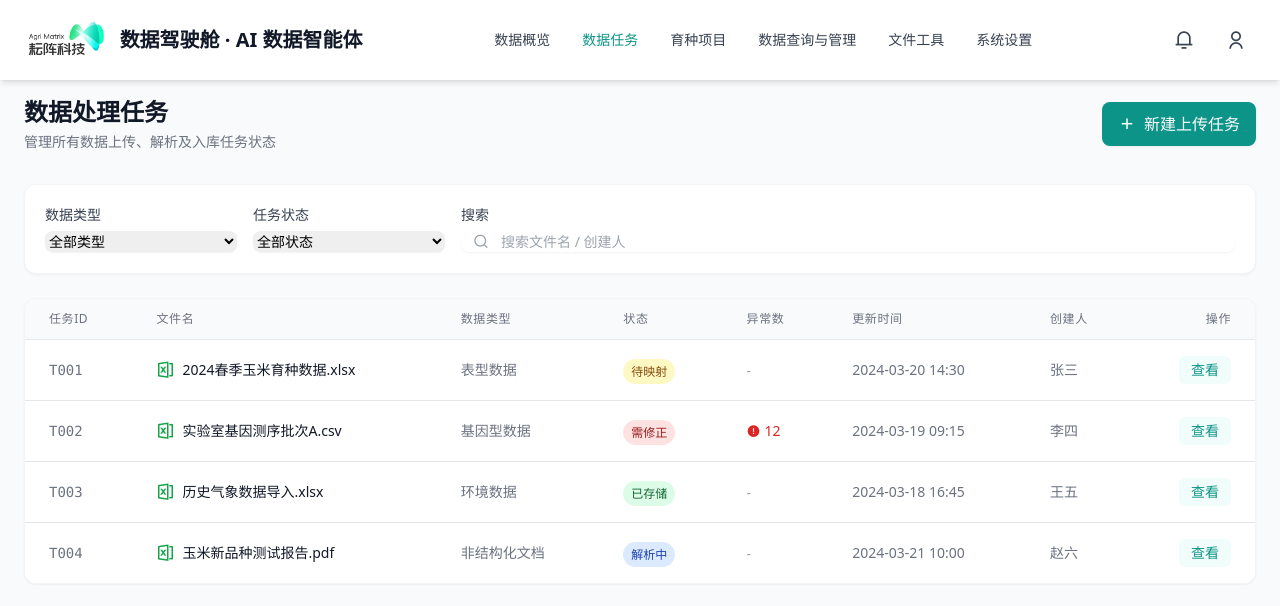
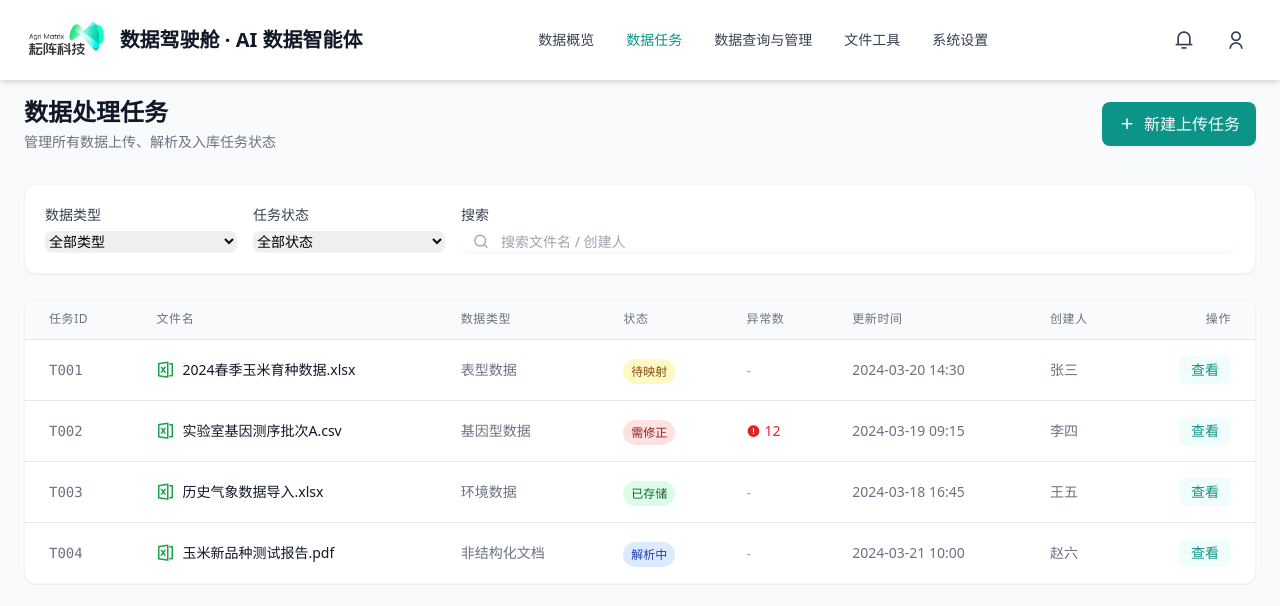
Before and after one commit to jeaker-c/Data-Middle-Platform-Simplified-Prototype, a React (Vite) app: page /tasks in a window 1280 px wide. Shown: the top 606 px of the page. Built offline with nearby package versions, Linux system fonts and the light colour scheme.

Commit message:
feat: remove breeding project module and optimize navbar layout

```diff
--- a/src/pages/home/components/Navbar.tsx
+++ b/src/pages/home/components/Navbar.tsx
@@ -62,14 +62,7 @@ export default function Navbar() {
             >
               数据任务
             </button>
-            <button
-              onClick={() => navigate('/experiments')}
-              className={`text-sm font-medium transition-colors cursor-pointer whitespace-nowrap ${
-                showWhiteBg ? 'text-gray-700 hover:text-teal-600' : 'text-white hover:text-teal-200'
-              } ${location.pathname.startsWith('/experiments') ? 'text-teal-600' : ''}`}
-            >
-              育种项目
-            </button>
+
             <button
               onClick={() => navigate('/data-query')}
               className={`text-sm font-medium transition-colors cursor-pointer whitespace-nowrap ${
--- a/src/router/config.tsx
+++ b/src/router/config.tsx
@@ -12,9 +12,7 @@ const LoginPage = lazy(() => import("../pages/login/page"));
 const TaskListPage = lazy(() => import("../pages/tasks/page"));
 const NewTaskPage = lazy(() => import("../pages/tasks/new/page"));
 const TaskDetailPage = lazy(() => import("../pages/tasks/detail/page"));
-const ExperimentListPage = lazy(() => import("../pages/experiments/page"));
-const NewExperimentPage = lazy(() => import("../pages/experiments/new/page"));
-const MaterialDiagnosisResultsPage = lazy(() => import("../pages/experiments/results/page"));
+
 
 const Loading = () => (
   <div className="flex items-center justify-center h-screen w-full">
@@ -65,22 +63,7 @@ const routes: RouteObject[] = [
     path: "/tasks/:id",
     element: lazyLoad(TaskDetailPage),
   },
-  {
-    path: "/experiments",
-    element: lazyLoad(ExperimentListPage),
-  },
-  {
-    path: "/experiments/new",
-    element: lazyLoad(NewExperimentPage),
-  },
-  {
-    path: "/experiments/results",
-    element: lazyLoad(MaterialDiagnosisResultsPage),
-  },
-  {
-    path: "/experiments/:id/edit",
-    element: lazyLoad(NewExperimentPage),
-  },
+
   {
     path: "/settings",
     element: lazyLoad(Settings),
```
